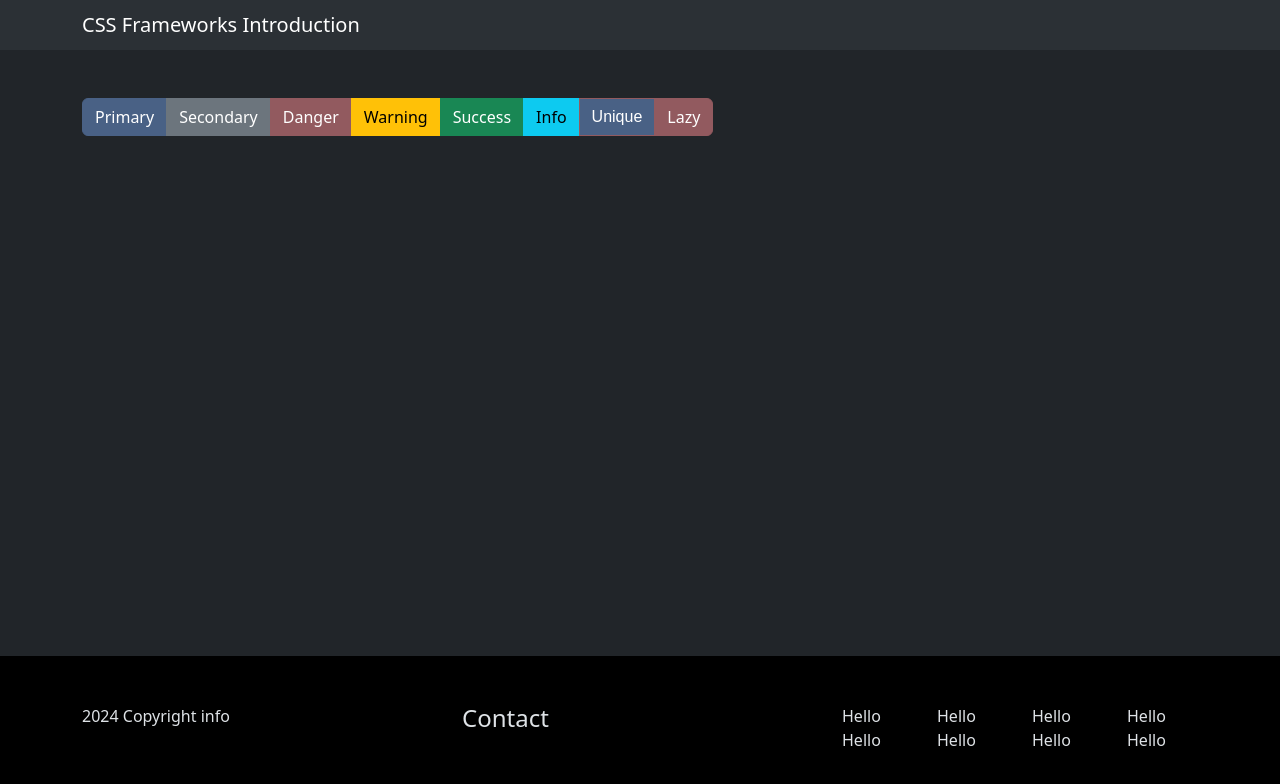
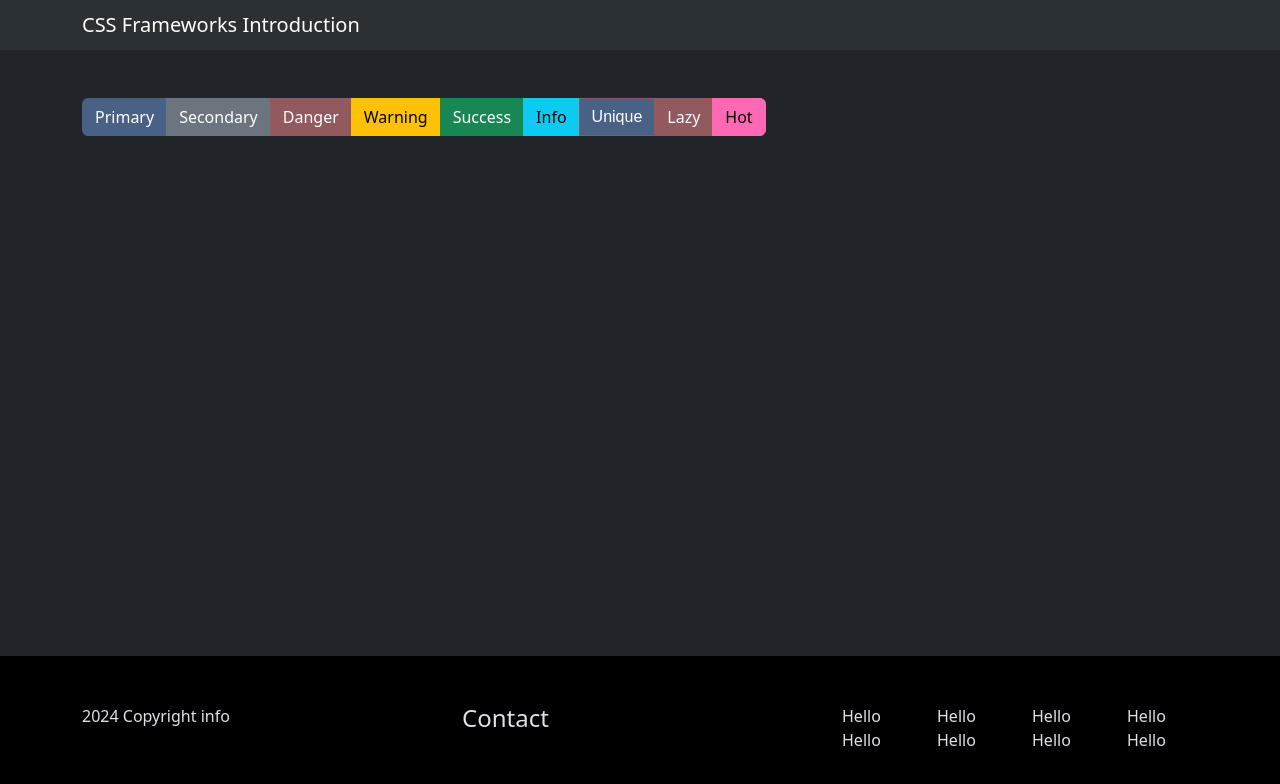
Before and after one commit to Fermain/bootstrap-demo, a website: page index.html in a window 1280 px wide. Drawn offline with nearby package versions, Linux system fonts and the light colour scheme; files that its build step writes are made by us from their sources.

Commit message:
Adds hot pink button

```diff
--- a/index.html
+++ b/index.html
@@ -35,6 +35,7 @@
           <button class="btn btn-info">Info</button>
           <button class="btn btn-unique">Unique</button>
           <button class="btn btn-lazy">Lazy</button>
+          <button class="btn btn-hot">Hot</button>
         </div>
       </div>
     </div>
--- a/src/scss/_buttons.scss
+++ b/src/scss/_buttons.scss
@@ -16,7 +16,7 @@
     @extend .btn-danger;
 
     &:hover {
-      transform: scale(2) skew(25deg);
+      background-color: lighten($danger, 20%);
     }
   }
 }
--- a/src/scss/_variables.scss
+++ b/src/scss/_variables.scss
@@ -46,6 +46,7 @@ $yellow:  #ffc107;
 $green:   #198754;
 $teal:    #20c997;
 $cyan:    #0dcaf0;
+$hotpink: hotpink;
 // scss-docs-end color-variables
 
 // scss-docs-start colors-map
@@ -63,7 +64,8 @@ $colors: (
   "black":      $black,
   "white":      $white,
   "gray":       $gray-600,
-  "gray-dark":  $gray-800
+  "gray-dark":  $gray-800,
+  "hot":        $hotpink,
 );
 // scss-docs-end colors-map
 
@@ -306,6 +308,7 @@ $warning:       $yellow;
 $danger:        $red;
 $light:         $gray-100;
 $dark:          $gray-900;
+$hot:           $hotpink;
 // scss-docs-end theme-color-variables
 
 // scss-docs-start theme-colors-map
@@ -317,7 +320,8 @@ $theme-colors: (
   "warning":    $warning,
   "danger":     $danger,
   "light":      $light,
-  "dark":       $dark
+  "dark":       $dark,
+  "hot":        $hot,
 );
 // scss-docs-end theme-colors-map
 
```
